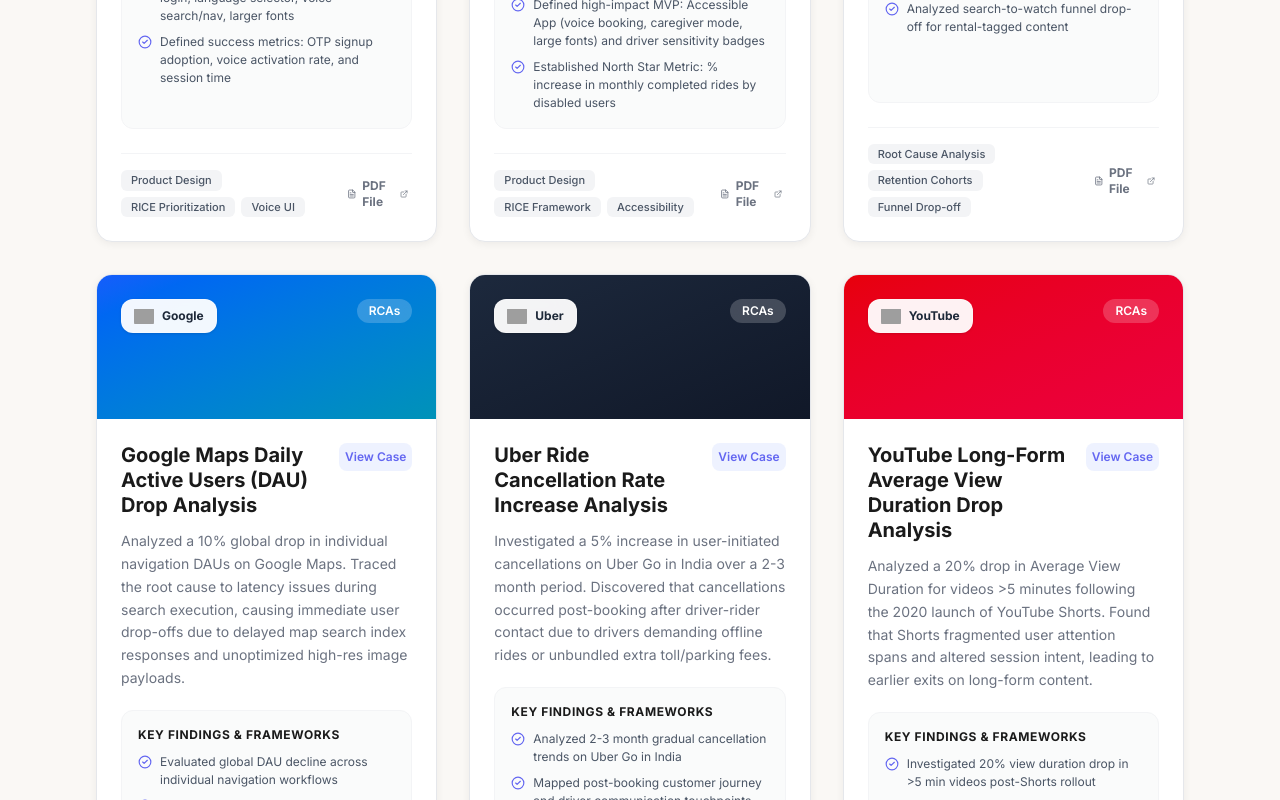
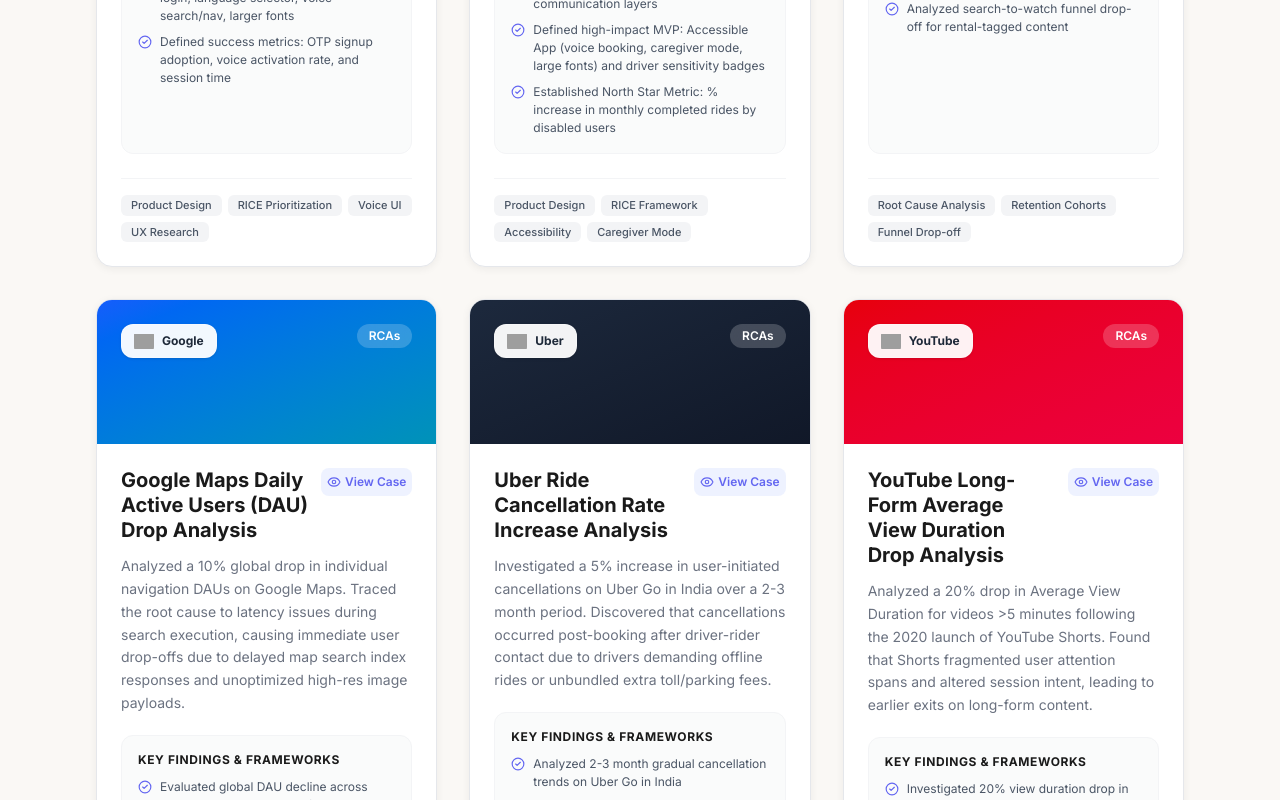
Before and after one commit to ChinmayPandey-devx/chinmay-portfolio, a React (Vite) app: page / in a window 1280 px wide. Shown: the part 2720-3520 px from the top of the page. Built offline with nearby package versions, Linux system fonts and the light colour scheme; grey boxes are pictures that could not be loaded.

Commit message:
Remove PDF links and buttons from cards, modals, and index fallback

```diff
--- a/index.html
+++ b/index.html
@@ -53,15 +53,15 @@
         <section id="portfolio">
           <h2>Product Portfolio & Case Studies</h2>
           <ul>
-            <li><strong>Designing Netflix for Senior Citizens:</strong> Tailored Netflix experience solving low engagement among senior citizens (60+) using mobile OTP logins, voice navigation, and simplified font controls. (<a href="/chinmay-portfolio/docs/Netflix_PD.pdf">PDF</a>)</li>
-            <li><strong>Accessible Uber Platform for Disabled Passengers:</strong> End-to-end accessible ride-sharing platform for passengers with physical, visual, hearing, and cognitive disabilities. (<a href="/chinmay-portfolio/docs/PD_Uber.pdf">PDF</a>)</li>
-            <li><strong>Amazon Prime User Retention Drop Analysis:</strong> Investigated 5% retention drop on Prime caused by movie rental fees imposed on Prime subscribers. (<a href="/chinmay-portfolio/docs/Amazon_RCA.pdf">PDF</a>)</li>
-            <li><strong>Google Maps Daily Active Users (DAU) Drop Analysis:</strong> Traced 10% global navigation DAU drop to search execution latency. (<a href="/chinmay-portfolio/docs/Google_RCA.pdf">PDF</a>)</li>
-            <li><strong>Uber Ride Cancellation Rate Increase Analysis:</strong> Investigated 5% increase in user-initiated cancellations on Uber Go driven by driver offline demands and toll fees. (<a href="/chinmay-portfolio/docs/Uber_RCA.pdf">PDF</a>)</li>
-            <li><strong>YouTube Long-Form Average View Duration Drop Analysis:</strong> Analyzed 20% drop in long-form video watch time post-Shorts rollout. (<a href="/chinmay-portfolio/docs/YT_RCA.pdf">PDF</a>)</li>
-            <li><strong>Indian Airspace Airborne Planes Estimation:</strong> Bottom-up airport throughput estimation model calculating ~900 airborne domestic passenger planes over India. (<a href="/chinmay-portfolio/docs/Netflix_GT.pdf">PDF</a>)</li>
-            <li><strong>Swiggy Peak-Hour Food Delivery Orders Estimation:</strong> Top-down market sizing framework estimating ~3 lakh peak-hour food delivery orders/hour across India. (<a href="/chinmay-portfolio/docs/Swiggy_GT.pdf">PDF</a>)</li>
-            <li><strong>Zomato Annual In-App Customer Reviews Estimation:</strong> Multi-tier top-down estimation calculating ~13 crore annual in-app reviews on Zomato. (<a href="/chinmay-portfolio/docs/Zomato_GT.pdf">PDF</a>)</li>
+            <li><strong>Designing Netflix for Senior Citizens:</strong> Tailored Netflix experience solving low engagement among senior citizens (60+) using mobile OTP logins, voice navigation, and simplified font controls.</li>
+            <li><strong>Accessible Uber Platform for Disabled Passengers:</strong> End-to-end accessible ride-sharing platform for passengers with physical, visual, hearing, and cognitive disabilities.</li>
+            <li><strong>Amazon Prime User Retention Drop Analysis:</strong> Investigated 5% retention drop on Prime caused by movie rental fees imposed on Prime subscribers.</li>
+            <li><strong>Google Maps Daily Active Users (DAU) Drop Analysis:</strong> Traced 10% global navigation DAU drop to search execution latency.</li>
+            <li><strong>Uber Ride Cancellation Rate Increase Analysis:</strong> Investigated 5% increase in user-initiated cancellations on Uber Go driven by driver offline demands and toll fees.</li>
+            <li><strong>YouTube Long-Form Average View Duration Drop Analysis:</strong> Analyzed 20% drop in long-form video watch time post-Shorts rollout.</li>
+            <li><strong>Indian Airspace Airborne Planes Estimation:</strong> Bottom-up airport throughput estimation model calculating ~900 airborne domestic passenger planes over India.</li>
+            <li><strong>Swiggy Peak-Hour Food Delivery Orders Estimation:</strong> Top-down market sizing framework estimating ~3 lakh peak-hour food delivery orders/hour across India.</li>
+            <li><strong>Zomato Annual In-App Customer Reviews Estimation:</strong> Multi-tier top-down estimation calculating ~13 crore annual in-app reviews on Zomato.</li>
           </ul>
         </section>
         <section id="tools">
--- a/src/components/Portfolio.jsx
+++ b/src/components/Portfolio.jsx
@@ -1,5 +1,5 @@
 import { useState, useEffect } from 'react';
-import { ExternalLink, FileText, CheckCircle2, X, HelpCircle, Target, Award, BarChart } from 'lucide-react';
+import { CheckCircle2, X, HelpCircle, Target, Award, BarChart, Eye } from 'lucide-react';
 import { projects } from '../data/projects';
 
 const filters = [
@@ -92,9 +92,10 @@
                 </h3>
                 <span
                   title="Click to view interactive case study"
-                  className="text-accent bg-indigo-50 p-1.5 rounded-lg text-xs font-semibold flex-shrink-0"
+                  className="text-accent bg-indigo-50 p-1.5 rounded-lg text-xs font-semibold flex-shrink-0 flex items-center gap-1"
                 >
-                  View Case
+                  <Eye size={14} />
+                  <span>View Case</span>
                 </span>
               </div>
 
@@ -118,10 +119,10 @@
                 </ul>
               </div>
 
-              {/* Tags & Action Buttons */}
-              <div className="pt-4 border-t border-gray-100 flex flex-col sm:flex-row items-start sm:items-center justify-between gap-3 mt-auto">
+              {/* Tags */}
+              <div className="pt-4 border-t border-gray-100 flex items-center justify-between gap-3 mt-auto">
                 <div className="flex flex-wrap gap-1.5">
-                  {project.tools.slice(0, 3).map((tool, i) => (
+                  {project.tools.map((tool, i) => (
                     <span
                       key={i}
                       className="text-[11px] font-medium bg-gray-100 text-gray-600 px-2.5 py-0.5 rounded-md"
@@ -130,18 +131,6 @@
                     </span>
                   ))}
                 </div>
-
-                <a
-                  href={project.link}
-                  target="_blank"
-                  rel="noreferrer"
-                  onClick={(e) => e.stopPropagation()}
-                  className="inline-flex items-center gap-1.5 text-xs font-bold text-muted hover:text-accent transition-colors p-1 rounded hover:bg-gray-100"
-                >
-                  <FileText size={14} />
-                  <span>PDF File</span>
-                  <ExternalLink size={12} />
-                </a>
               </div>
             </div>
           </div>
@@ -296,29 +285,14 @@
               )}
             </div>
 
-            {/* Modal Footer CTA */}
-            <div className="p-6 border-t border-gray-200 bg-gray-50 rounded-b-2xl flex flex-col sm:flex-row items-center justify-between gap-4">
-              <span className="text-xs text-muted font-medium">
-                Want to read the unedited original documentation?
-              </span>
-              <div className="flex items-center gap-3 w-full sm:w-auto">
-                <button
-                  onClick={() => setSelectedProject(null)}
-                  className="px-4 py-2 text-xs font-medium text-gray-600 hover:text-textMain border border-gray-300 rounded-lg bg-white hover:bg-gray-100 transition-colors w-full sm:w-auto cursor-pointer"
-                >
-                  Close
-                </button>
-                <a
-                  href={selectedProject.link}
-                  target="_blank"
-                  rel="noreferrer"
-                  className="flex items-center justify-center gap-2 bg-textMain text-white px-5 py-2 rounded-lg text-xs font-semibold hover:bg-accent transition-colors w-full sm:w-auto cursor-pointer"
-                >
-                  <FileText size={16} />
-                  <span>Open Full PDF Document</span>
-                  <ExternalLink size={14} />
-                </a>
-              </div>
+            {/* Modal Footer */}
+            <div className="p-6 border-t border-gray-200 bg-gray-50 rounded-b-2xl flex items-center justify-end">
+              <button
+                onClick={() => setSelectedProject(null)}
+                className="px-6 py-2.5 text-xs font-bold text-white bg-textMain hover:bg-accent rounded-lg transition-colors cursor-pointer"
+              >
+                Close Case Study
+              </button>
             </div>
           </div>
         </div>
```
